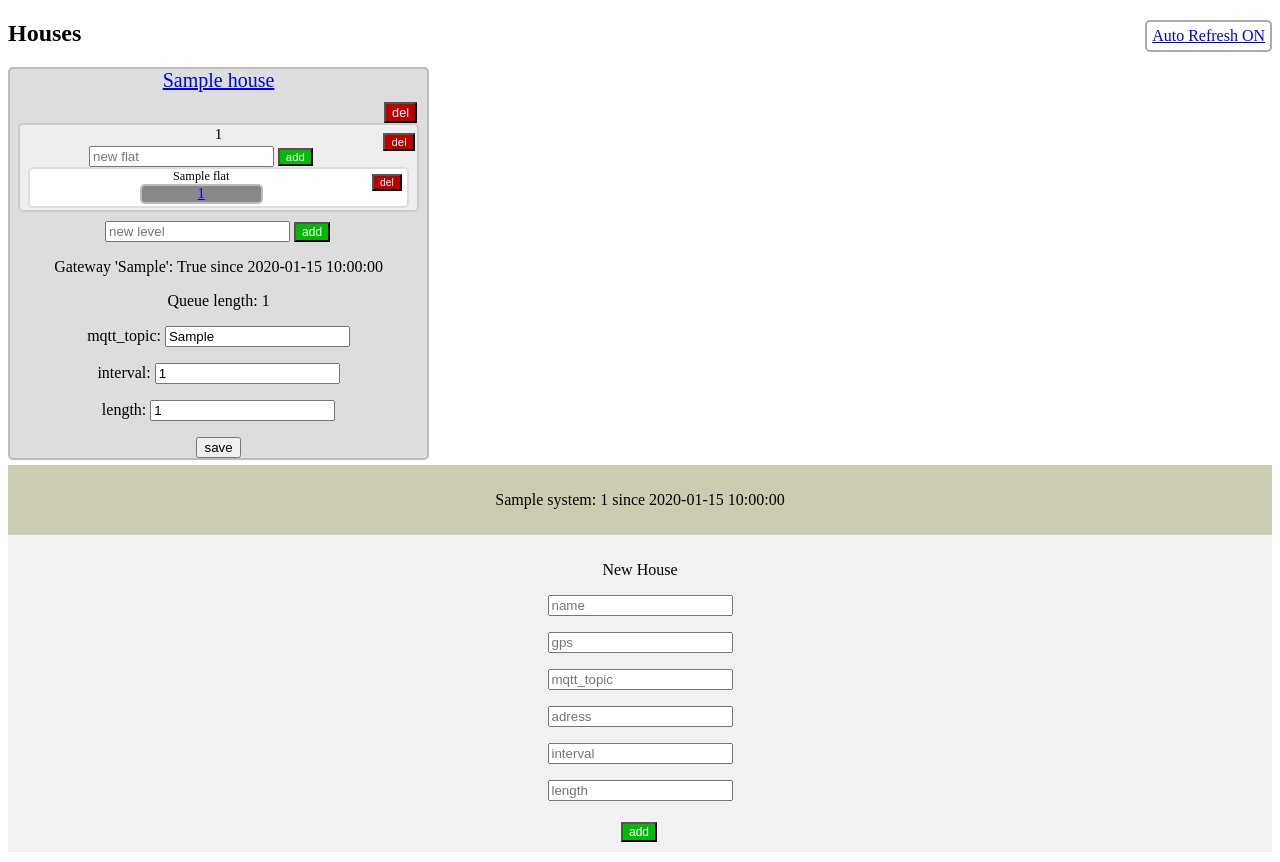
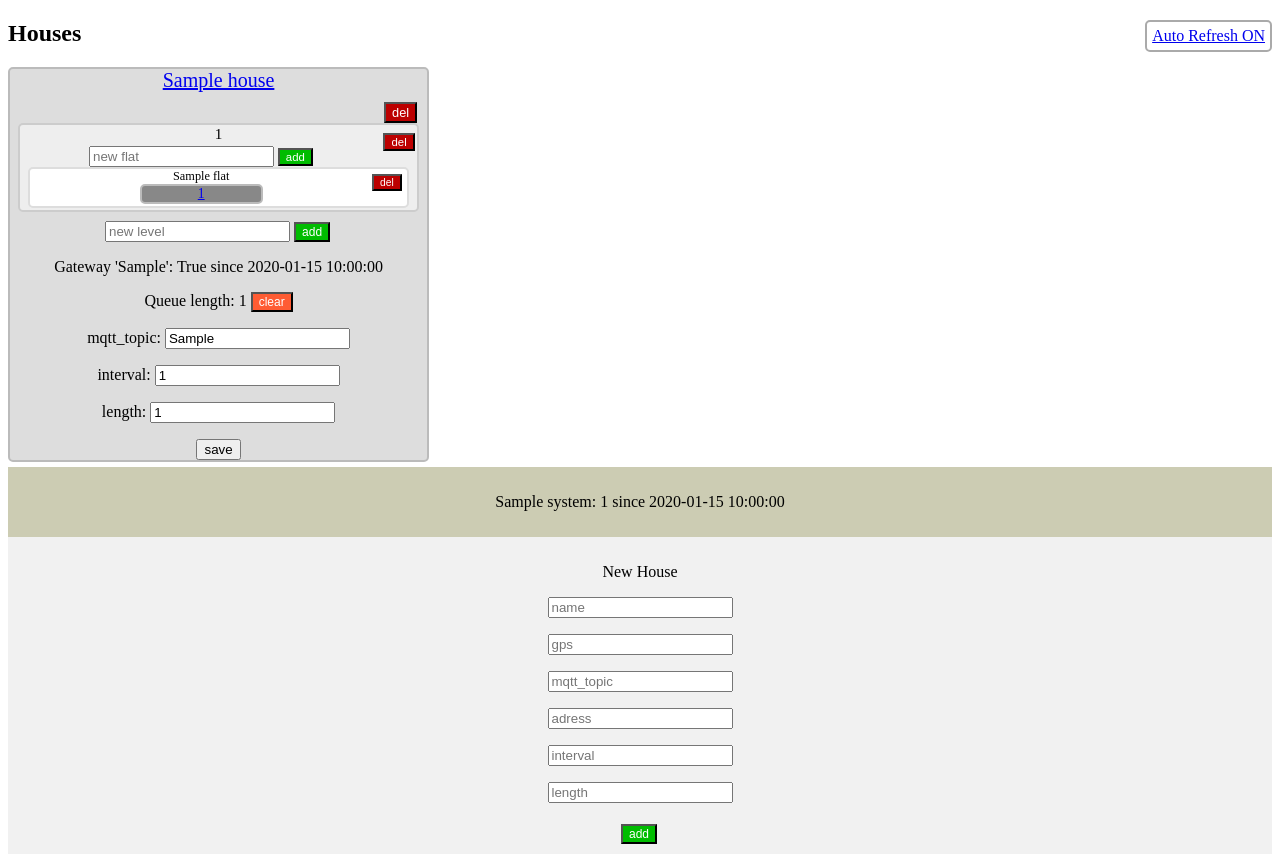
Before and after one commit to paul0x1C/wasserschaden, a Flask app: page /overview in a window 1280 px wide. Run offline with Flask 2, Linux system fonts and the light colour scheme; tables that the repository leaves empty hold one stand-in row (values such as "Sample post").

Commit message:
clear queue button

```diff
--- a/web/main.py
+++ b/web/main.py
@@ -50,6 +50,11 @@ def overview(session):
         house.length = int(request.form.get('length'))
         house.interval = int(request.form.get('interval'))
         house.mqtt_topic = request.form.get('mqtt_topic')
+    elif request.form.get('action') == "clear_queue":
+        queue = session.query(models.Queue)
+        for que in queue:
+            if que.node.flat.floor.house.id == int(request.form.get('house_id')):
+                session.delete(que)
     elif request.form.get('action') == "del_house":
         house = session.query(models.House).filter(models.House.id == int(request.form.get('house_id'))).one()
         content += "removed house"
@@ -92,13 +97,13 @@ def get_csv(house_id, session):
         column.append("%s: %s-%s" % (node.flat.floor.level, node.flat.name, node.id))
     columns.append(column)
     for report in reports:
-        if report.state_id in [1,3]:
+        if report.state_id in [3,4]:
             column = [str(report.time)]
             for x in range(nodes.index(report.node)):
                 column.append("-")
-            if report.state_id == 1:
+            if report.state_id == 3:
                 column.append("open")
-            elif report.state_id == 3:
+            elif report.state_id == 4:
                 column.append("close")
             for x in range(len(nodes) - (nodes.index(report.node)+1)):
                 column.append("-")
--- a/web/templates/base.html
+++ b/web/templates/base.html
@@ -48,6 +48,12 @@
     float: right;
     margin-top: 5px;
     margin-right: 5px;
+}
+.clear {
+   background-color: #ff5c33;
+    color: white;
+    display: inline-block;
+    font-size: 75%;
 }
 .del_house {
    background-color: #BC0000;
--- a/web/templates/overview.html
+++ b/web/templates/overview.html
@@ -49,7 +49,14 @@
           </form>
           <div class = "gateway">
               <p> Gateway '{{ house.mqtt_topic }}': {{ house.gateway_state }} since {{ house.gateway_updated }}</p>
-              <p> Queue length: {{ queue_length(house) }}</p>
+              <p>
+                <form method='post'>
+                  <input type='hidden' name='house_id' value='{{ house.id }}'>
+                  <input type='hidden' value='clear_queue' name='action'>
+                  Queue length: {{ queue_length(house) }}
+                  <input type='submit' value='clear' class='clear'>
+                </form>
+              </p>
           </div>
           <div class = "settings">
             <form method='post'>
```
